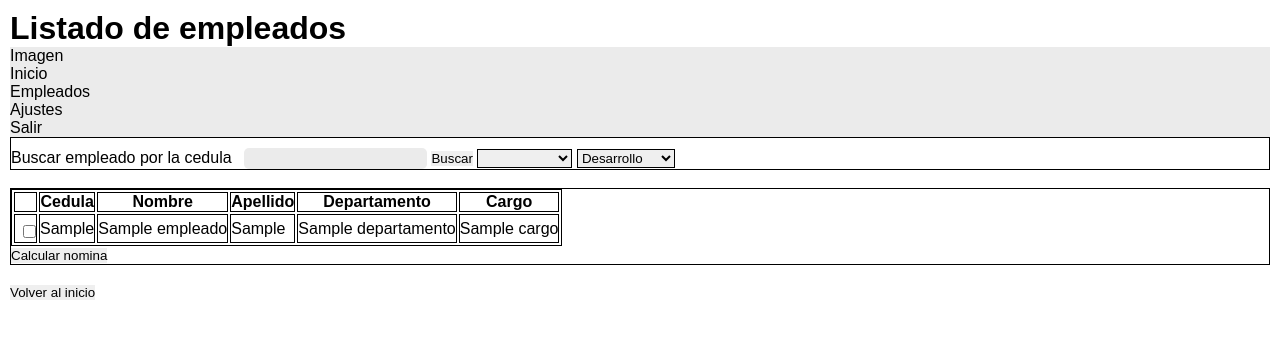
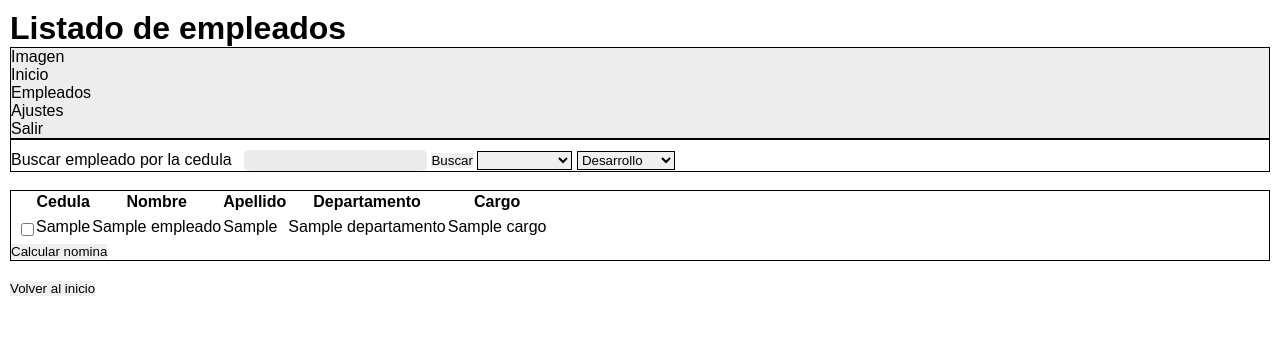
Before and after one commit to d4niel-olaya/CRUD-nomina, a PHP site: page /empleados.php in a window 1280 px wide. Shown: the top 339 px of the page. Run offline with PHP 8.4, Linux system fonts and the light colour scheme; tables that the repository leaves empty hold one stand-in row (values such as "Sample post").

Commit message:
Estilos empleados

```diff
--- a/empleados.php
+++ b/empleados.php
@@ -16,17 +16,12 @@
     <meta charset="UTF-8">
     <meta http-equiv="X-UA-Compatible" content="IE=edge">
     <meta name="viewport" content="width=device-width, initial-scale=1.0">
+    <link rel="stylesheet" href="estilos/estilos.css">
     <title>Listado de empleados</title>
-    <link rel="stylesheet" href="estilos/estilos.css">
-    <style>
-        table,th,td{
-            border:1px solid black;
-        }
-    </style>
 </head>
 <body>
 <h1>Listado de empleados</h1>
-<div class="nav-vertical">
+    <div class="nav-bar">
         <ul>
             <li>Imagen</li>
             <li>Inicio</li>
--- a/estilos/estilos.css
+++ b/estilos/estilos.css
@@ -92,6 +92,7 @@ form{
 }
 
 
-.nav-vertical{
-    background-color: var(--barras);
+.nav-bar{
+    background-color: var(--letras);
+    border: 1px solid black;
 }
```
Lines whose indentation alone changed are shown as unchanged.
